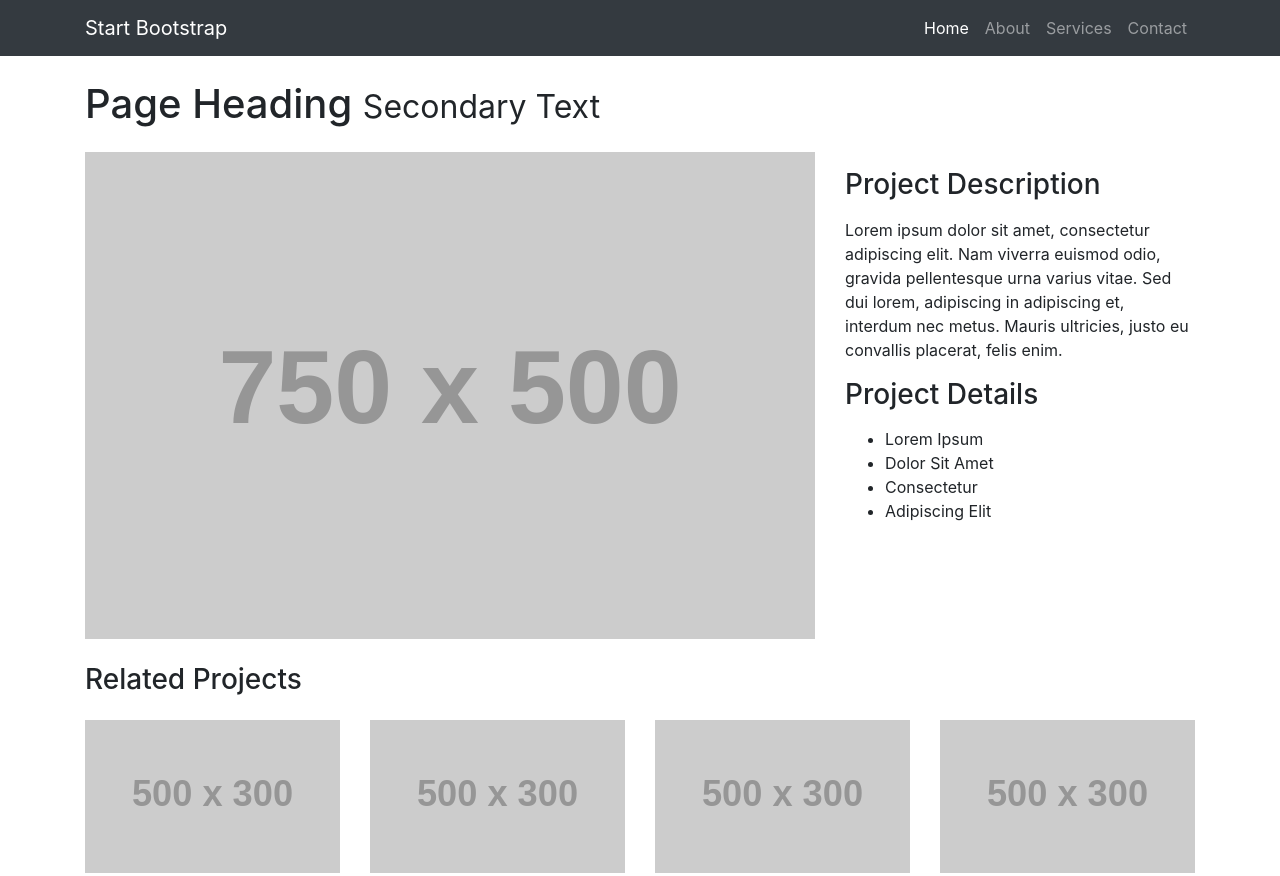
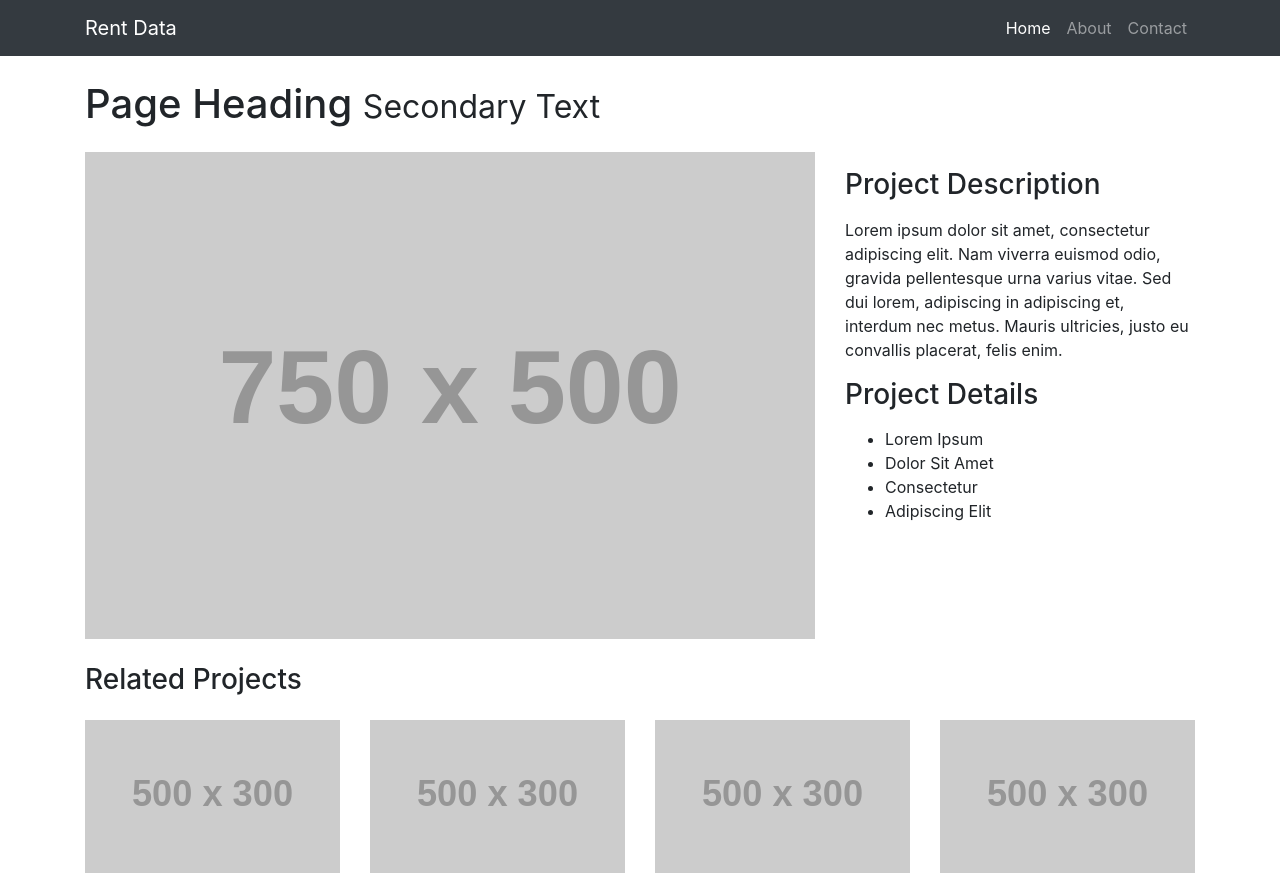
Before and after one commit to plouie21/RentCafe-Api-Test, a plain HTML site: page index.html in a window 1280 px wide. Shown: the top 876 px of the page. Drawn offline with Linux system fonts and the light colour scheme; placeholder pictures from the web are drawn by us.

Commit message:
Added rent data branding

```diff
--- a/index.html
+++ b/index.html
@@ -8,7 +8,7 @@
     <meta name="description" content="">
     <meta name="author" content="">
 
-    <title>Portfolio Item - Start Bootstrap Template</title>
+    <title>API Test</title>
 
     <!-- Bootstrap core CSS -->
     <link href="vendor/bootstrap/css/bootstrap.min.css" rel="stylesheet">
@@ -23,7 +23,7 @@
     <!-- Navigation -->
     <nav class="navbar navbar-expand-lg navbar-dark bg-dark fixed-top">
       <div class="container">
-        <a class="navbar-brand" href="#">Start Bootstrap</a>
+        <a class="navbar-brand" href="#">Rent Data</a>
         <button class="navbar-toggler" type="button" data-toggle="collapse" data-target="#navbarResponsive" aria-controls="navbarResponsive" aria-expanded="false" aria-label="Toggle navigation">
           <span class="navbar-toggler-icon"></span>
         </button>
@@ -36,9 +36,6 @@
             </li>
             <li class="nav-item">
               <a class="nav-link" href="#">About</a>
-            </li>
-            <li class="nav-item">
-              <a class="nav-link" href="#">Services</a>
             </li>
             <li class="nav-item">
               <a class="nav-link" href="#">Contact</a>
```
